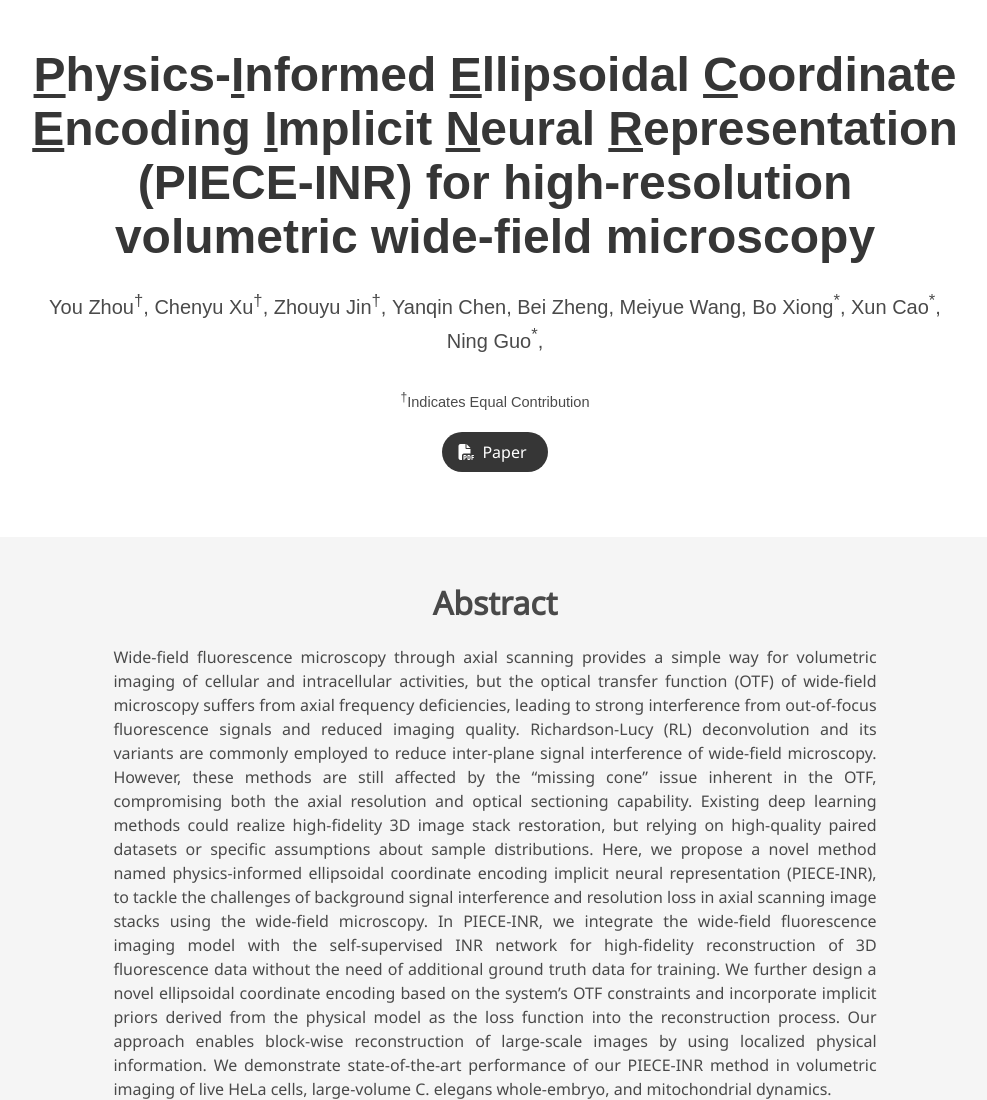
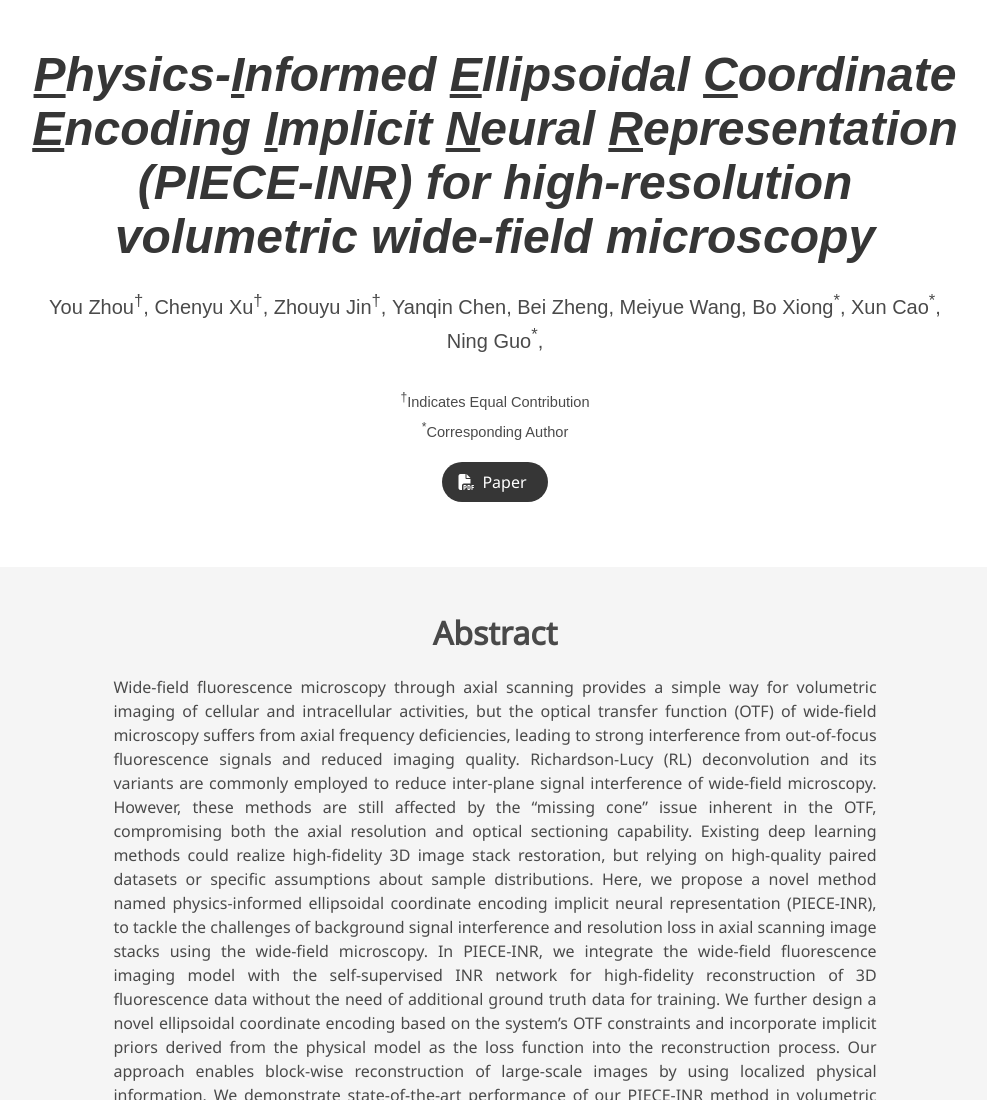
Before and after one commit to Chaos1025/piece_inr-web, a plain HTML site: page index.html in a window 1280 px wide. Shown: the top 1100 px of the page, without its empty margins (145-1132 px from the left). Drawn offline with nearby package versions, Linux system fonts and the light colour scheme; some icons are missing; a web font is replaced by a local one.

Commit message:
Little fixes

```diff
--- a/index.html
+++ b/index.html
@@ -52,7 +52,7 @@
     <div class="container is-max-desktop">
       <div class="columns is-centered">
         <div class="column has-text-centered">
-          <h1 class="title is-1 publication-title"><u><b>P</b></u>hysics-<u><b>I</b></u>nformed <u><b>E</b></u>llipsoidal <u><b>C</b></u>oordinate <u><b>E</b></u>ncoding <u><b>I</b></u>mplicit <u><b>N</b></u>eural <u><b>R</b></u>epresentation (<b>PIECE-INR</b>) for high-resolution volumetric wide-field microscopy</h1>
+          <h1 class="title is-1 publication-title"><i><u><b>P</b></u>hysics-<u><b>I</b></u>nformed <u><b>E</b></u>llipsoidal <u><b>C</b></u>oordinate <u><b>E</b></u>ncoding <u><b>I</b></u>mplicit <u><b>N</b></u>eural <u><b>R</b></u>epresentation (<b>PIECE-INR</b>) for high-resolution volumetric wide-field microscopy</i></h1>
           <div class="is-size-5 publication-authors">
             <!-- Paper authors -->
             <span class="author-block">
@@ -85,6 +85,7 @@
           <div class="is-size-5 publication-authors">
             <!-- <span class="author-block">Institution Name<br>Conferance name and year</span> -->
             <span class="eql-cntrb"><small><br><sup>&dagger;</sup>Indicates Equal Contribution</small></span>
+            <span class="eql-cntrb"><small><br><sup>*</sup>Corresponding Author</small></span>
           </div>
 
           <div class="column has-text-centered">
```
